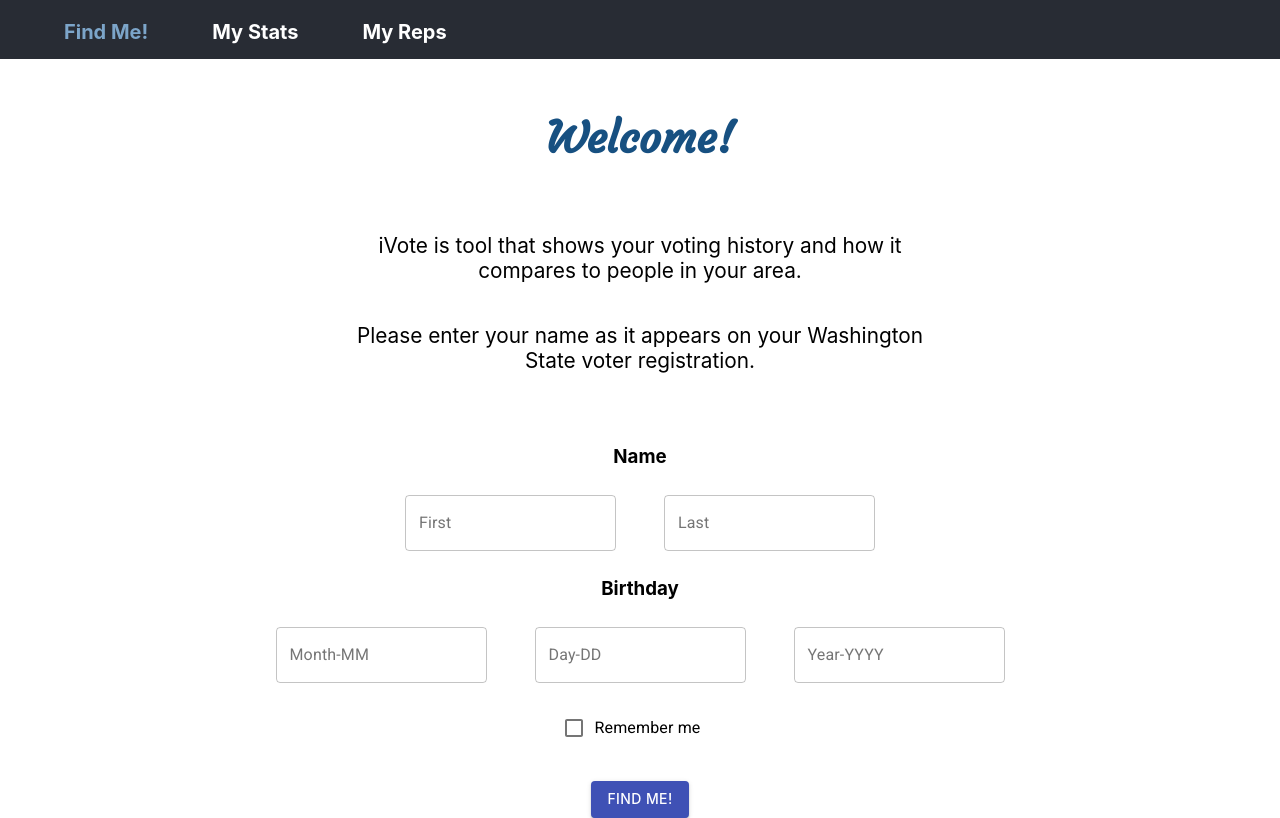
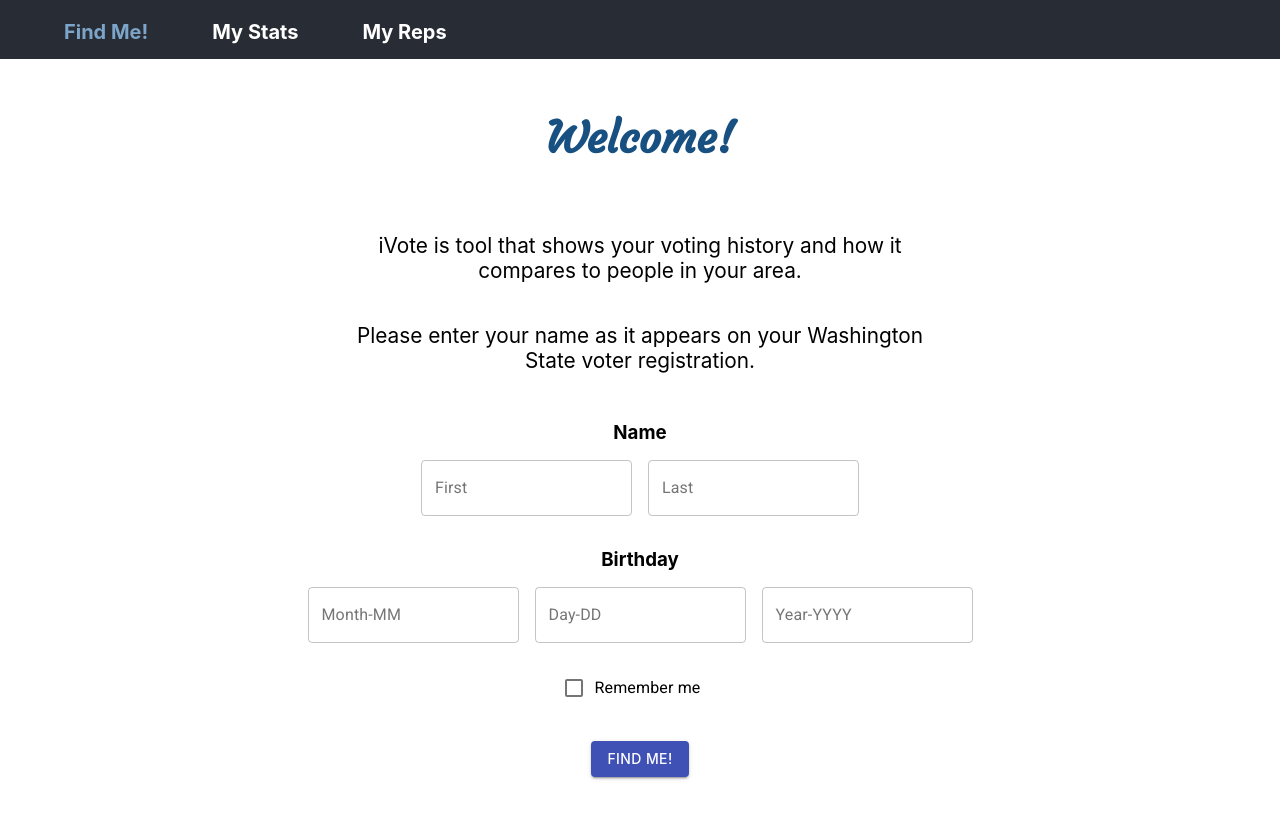
Before and after one commit to sjscotton/Capstone-iVote-React, a React (Create React App) app: page /Login in a window 1280 px wide. Built offline with nearby package versions, Linux system fonts and the light colour scheme; what victory would draw is missing.

Commit message:
edited styling on the form

```diff
--- a/src/components/LoginForm.css
+++ b/src/components/LoginForm.css
@@ -3,7 +3,7 @@
 
 
 .form-field {
-  margin: .5rem 1.5rem .5rem 1.5rem;
+  margin: .5rem ;
   display: inline-block;
 }
 
@@ -12,8 +12,11 @@
 }
 
 .login-form {
-  margin-top: 3rem;
+  margin-top: 1rem;
 }
 .checkbox {
   margin-top: 1rem;
 }
+.form-lable {
+  margin: 1.5rem 0 .5rem 0;
+}
--- a/src/components/LoginForm.js
+++ b/src/components/LoginForm.js
@@ -50,7 +50,7 @@ class LoginForm extends Component {
       <section className='login-form'>
         <form
           onSubmit={this.onSubmit}>
-          <h3>Name</h3>
+          <h3 className='form-lable'>Name</h3>
           <div className='form-field'>
 
             <TextField
@@ -74,7 +74,7 @@ class LoginForm extends Component {
               onChange={this.onInputChange}>
             </TextField>
           </div>
-          <h3>Birthday</h3>
+          <h3 className='form-lable'>Birthday</h3>
           <div className='form-field'>
             <TextField
               className='mdc-text-field--outlined'
```
